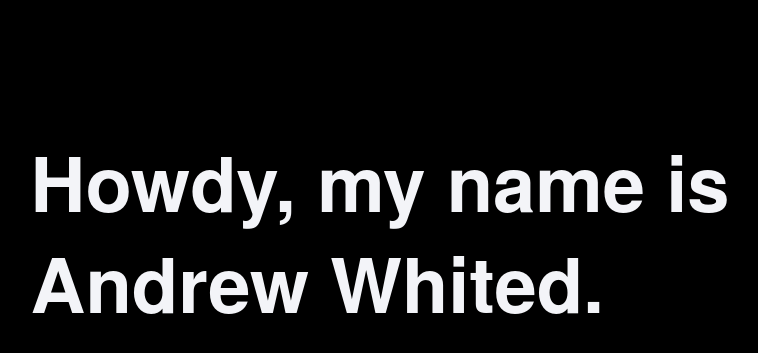
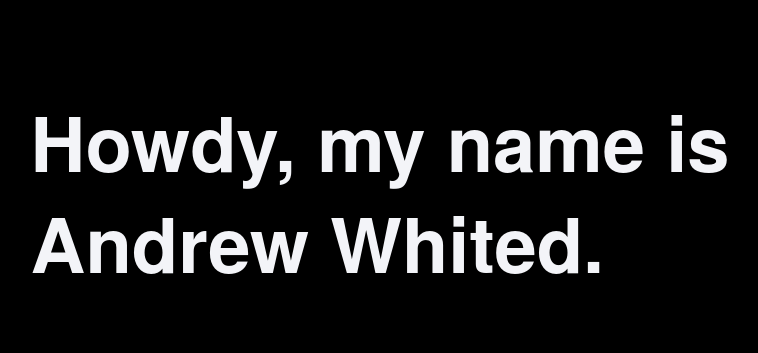
Before and after one commit to andrewwhited/portfolio, a PHP site: page / in a window 1280 px wide. Shown: the part 156-509 px from the top of the page, without its empty margins (85-843 px from the left). Run offline with PHP 8.4, Linux system fonts and the light colour scheme; some libraries are stand-ins or nearby versions.

Commit message:
padding top again

```diff
--- a/css/skeleton.css
+++ b/css/skeleton.css
@@ -231,7 +231,7 @@ nav a:first-child{
 
 .big h1{
   font-size: 2.25rem;
-  padding-top:10vh;
+  padding-top:5vh;
 }
 @media(min-width: 570px){
   .big h1{
```
